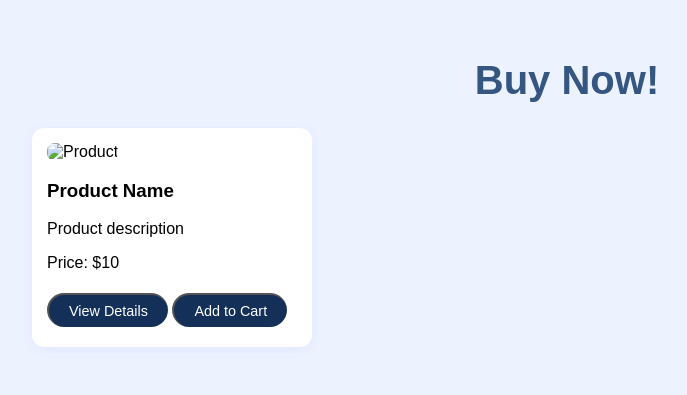
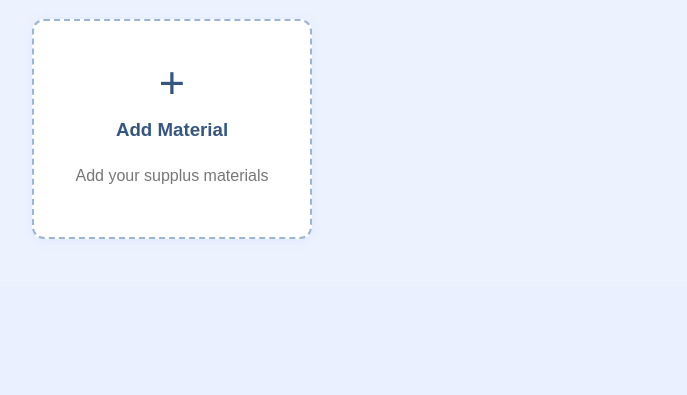
Before and after one commit to it25000032-ship-it/FAID2026, a PHP site: page /home.html in a window 1280 px wide. Shown: the part 648-1043 px from the top of the page, without its empty margins (73-760 px from the left). After the commit the page ends 887 px from the top, so only its background shows below. Run offline with PHP 8.4, Linux system fonts and the light colour scheme; data that the repository does not hold is empty.

Commit message:
Adding cards, adding JavaScript and PHP files, and the add button

```diff
--- a/WTproject/CSS/homeStyle.css
+++ b/WTproject/CSS/homeStyle.css
@@ -69,7 +69,7 @@ button {
     box-shadow: none;
 }
 
-.category_material .category {
+category_material .category {
         padding: 12px 18px;
         background: #cbdcf7;
         color: #000f;
@@ -79,20 +79,17 @@ button {
         font-weight: 600;
         cursor: pointer;
         transition: all 0.25s ease;
-
 }
 
  .category_material .category:hover {
             background: #cbdcf7;
             transform: translateY(-2px);
-
  }
 
  .category_material .category.active {
             background: #355681;
             color: white;
             box-shadow: 0 4px 10px #35568130;
-
  }
 
 .hero-content {
@@ -112,7 +109,6 @@ button {
         font-size: clamp(32px, 4vw, 48px);
         font-weight: 700;
         line-height: 1.2;
-
 }
 
 .hero-content h2 {
@@ -145,7 +141,6 @@ button {
         padding: 10px 12px;
         font-size: 15px;
  }
-
  .hero-content form button {
         border: none;
         border-radius: 20px;
@@ -154,24 +149,19 @@ button {
         color: white;
         cursor: pointer;
 }
-
-
 .hero-content form button:hover {
             background: #24416a;
 }
-
 .hero-image {
     flex: 1;
     min-width: 280px;
 }
-
 .hero-image img {
         width: 100%;
         height: 380%;
         object-fit: cover;
         border-radius: 15px;
 }
-
 .modal {
     display: none;
     position: fixed;
@@ -183,7 +173,6 @@ button {
     align-items: center;
     z-index: 1000;
 }
-
 .modal-content {
     background: white;
     width: 90%;
@@ -193,8 +182,6 @@ button {
     box-sizing: border-box;
     position: relative;
 }
-
-
 .close-modal {
     position: absolute;
     top: 12px;
@@ -211,13 +198,11 @@ we4
     text-align: center;
     margin-bottom: 25px;
 }
-
 .modal-content form {
     display: flex;
     flex-direction: column;
     gap: 14px;
 }
-
 .modal-content input {
     width: 100%;
     padding: 12px;
@@ -226,7 +211,6 @@ we4
     box-sizing: border-box;
     font-size: 14px;
 }
-
 .modal-content form button {
     padding: 13px;
     background: #355681;
@@ -236,7 +220,6 @@ we4
     cursor: pointer;
     font-size: 15px;
 }
-
 .products {
     padding: 40px 25px;
 }
@@ -246,8 +229,8 @@ we4
     color: #355681;
     margin-bottom: 25px;
     text-align: center;
+
 }
-
 .product-container {
     display: flex;
     flex-wrap: wrap;
@@ -261,17 +244,121 @@ we4
     padding: 15px;
     background-color: white;
 }
-
 .product-card img {
      width: 100%;
      height: 160px;
      object-fit: cover;
      border-radius: 8px;
 }
-
 .product-card button {
     margin: 5px auto;
     justify-content: center;
     padding-left: 20px;
     padding-right: 20px;
     }
+.Add-material {
+    width: 280px;
+    min-height: 220px;
+    box-shadow: 0 2px 10px rgb(223, 232, 255, 0.9);
+    border-radius: 12px;
+    padding: 15px;
+    background-color: white;
+    display: flex;
+    flex-direction: column;
+    justify-content: center;
+    align-items: center;
+    cursor: pointer;
+    border: 2px dashed #9bb5d5;
+}
+
+    .Add-material span {
+        font-size: 45px;
+        color: #355681;
+    }
+
+    .Add-material h3 {
+        color: #355681;
+        margin: 10px 0;
+    }
+
+    .Add-material p {
+        color: #777;
+    }
+
+.modal {
+    display: none;
+    position: fixed;
+    z-index: 1000;
+    inset: 0;
+    background: rgba(0, 0, 0, 0.5);
+    justify-content: center;
+    align-items: center;
+    padding: 20px;
+}
+
+.modal-content {
+    background: white;
+    width: 100%;
+    max-width: 500px;
+    max-height: 85vh;
+    overflow-y: auto;
+    padding: 30px;
+    border-radius: 15px;
+    position: relative;
+    box-sizing: border-box;
+}
+
+.modal-content h2 {
+    color: #355681;
+    text-align: center;
+    margin-bottom: 25px;
+}
+
+.modal-content form {
+    display: flex;
+    flex-direction: column;
+    gap: 10px;
+}
+
+.modal-content label {
+    color: #355681;
+    font-weight: 600;
+    margin-top: 5px;
+}
+
+.modal-content input,
+.modal-content select,
+.modal-content textarea {
+    width: 100%;
+    padding: 12px;
+    border: 1px solid #d5dce8;
+    border-radius: 8px;
+    box-sizing: border-box;
+    font-size: 14px;
+    font-family: inherit;
+}
+
+.modal-content textarea {
+    min-height: 90px;
+    resize: vertical;
+}
+
+.modal-content form button {
+    padding: 13px;
+    background: #355681;
+    color: white;
+    border: none;
+    border-radius: 8px;
+    cursor: pointer;
+    font-size: 15px;
+    margin-top: 10px;
+}
+
+.close-modal {
+    position: absolute;
+    right: 18px;
+    top: 12px;
+    font-size: 25px;
+    cursor: pointer;
+    color: #355681;
+}
--- /dev/null
+++ b/WTproject/FaidProject/getMaterials.php
@@ -0,0 +1,13 @@
+<?php
+ require_once __DIR__ . "/db.php";
+  header("Content-Type: application/json; charset=UTF-8");
+  $sql = "SELECT * FROM materials";
+  $result = $conn->query($sql);
+  $materials = array();
+  if ($result->num_rows > 0) {
+      while($row = $result->fetch_assoc()) {
+          $materials[] = $row;
+      }
+  }
+  echo json_encode($materials);
+?>
--- a/WTproject/JS/home.js
+++ b/WTproject/JS/home.js
@@ -1,63 +1,103 @@
 
 const registerButton = document.getElementById("registerButton");
 const loginButton = document.getElementById("loginButton");
-
 const registerModal = document.getElementById("registerM");
 const loginModal = document.getElementById("loginM");
-
 registerButton.addEventListener("click", function () {
     registerModal.style.display = "flex";
 });
-
-
 loginButton.addEventListener("click", function () {
     loginModal.style.display = "flex";
 });
-
-
 const closeButtons = document.querySelectorAll(".close-modal");
-
 closeButtons.forEach(function (button) {
     button.addEventListener("click", function () {
         registerModal.style.display = "none";
         loginModal.style.display = "none";
     });
 });
-
 registerModal.addEventListener("click", function (event) {
     if (event.target === registerModal) {
         registerModal.style.display = "none";
     }
 });
-
 loginModal.addEventListener("click", function (event) {
     if (event.target === loginModal) {
         loginModal.style.display = "none";
     }
 });
-
-
 document.addEventListener("keydown", function (event) {
     if (event.key === "Escape") {
         registerModal.style.display = "none";
         loginModal.style.display = "none";
     }
 });
-
-
-
 const searchForm = document.getElementById("searchForm");
 const searchInput=document.getElementById("searchInput");
-
 searchForm.addEventListener("submit", function (event) {
   event.preventDefault();
-
  const searchText = searchInput.value.trim();
-
   if (searchText === "") {
         alert("Please enter a product name.");
         return;
-    }
-
+  }
   console.log("Search for:", searchText);
 });
+const materialsContainer = document.querySelector(".product-container");
+console.log(materialsContainer);
+function displayMaterials(materials) {
+       materialsContainer.querySelectorAll(".dynamic-material-card").forEach(card => card.remove());
+       materials.forEach(material => {
+       const card=document.createElement("div");
+       card.classList.add("product-card","dynamic-material-card");
+           card.innerHTML=`
+           <h3>${material.material_name}</h3>
+           <p>${material.description}</p>
+           <p>Category: ${material.category}</p>
+           <p>Price: $${material.price}</p>
+           <p>Quantity: ${material.quantity}</p>
+           <button class="buy-now">Request Material</button>`;
+           materialsContainer.appendChild(card); });
+}
+function getMaterials() {
+     fetch("FaidProject/getMaterials.php")
+       .then(response => response.json())
+       .then(data =>{
+               console.log(" materials:", data);
+               displayMaterials(data); })
+       .catch(error => {
+           console.error("Error fetching materials:", error);
+           });
+}
+ getMaterials()
+const addMaterialButton = document.getElementById("addMaterialBtn");
+const addModal = document.getElementById("addMaterialModal");
+const addCloseButton = document.getElementById("closeAddModel");
+addMaterialButton.addEventListener("click", function () {
+    addModal.style.display = "flex";
+});
+addCloseButton.addEventListener("click", function () {
+    addModal.style.display = "none";
+});
+const addMaterialForm = document.getElementById("addMaterialForm");
+addMaterialForm.addEventListener("submit", function (e) {
+          e.preventDefault();
+          const formData = new FormData(addMaterialForm);
+          fetch("FaidProject/addMaterial.php", {
+                method: "POST",
+                body:formData
+          })
+               .then(response => response.json())
+               .then(data =>{
+                    alert(data.message);
+                    if(data.success) {
+                      addMaterialForm.reset();
+                      addModal.style.display = "none";
+                      getMaterials();
+                    }
+         })
+        .catch(error => {
+        console.error("Error adding material:", error);
+        alert("Error adding material. Please try again.");
+        });
+});
--- a/WTproject/home.html
+++ b/WTproject/home.html
@@ -105,7 +105,7 @@
 
             <h2>Welcome Back</h2>
 
-            <form id="loginForm" action="Faid Project/login.php" method="POST">
+            <form id="loginForm" action="FaidProject/login.php" method="POST">
                 <input type="email" name="email"
                        placeholder="Email Address" required>
 
@@ -117,17 +117,40 @@
         </div>
     </div>
     <section class="products">
-    <h2>Buy Now!</h2>
-    <div class="product-container">
-        <div class="product-card">
-            <img src="" alt="Product">
-            <h3>Product Name</h3>
-            <p>Product description</p>
-            <p>Price: $10</p>
-            <button>View Details</button>
-            <button>Add to Cart</button>
+        <div class="product-container">
+            <buttont typeof="button" class="Add-material" id="addMaterialBtn">
+                <span>+</span>
+                <h3>Add Material</h3>
+                <p>Add your supplus materials</p>
+            </buttont >
+            <div class="modal" id="addMaterialModal">
+                <div class="modal-content">
+                    <div class="close-modal" id="closeAddModel">&times;</div>
+                    <h2>Add New Material</h2>
+                    <form id="addMaterialForm" method="post" enctype="multipart/form-data">
+                        <input type="text" name="material_name" placeholder="Material Name" required>
+                        <label>Category</label>
+                        <select name="category" required>
+                            <option value="">Select Category</option>
+                            <option value="wood">Wooden materials</option>
+                            <option value="metal">Iron and metals</option>
+                            <option value="packaging">Packaging materials and cartons</option>
+                            <option value="plastic">Plastic materials</option>
+                            <option value="electrical">Electrical materials</option>
+                        </select>
+                        <label>description</label>
+                        <textarea name="description" placeholder="Material Description" required></textarea>
+                        <label>Quantity</label>
+                        <input type="number" name="quantity" min="1" required>
+                        <label>Price</label>
+                        <input type="number" name="price" min="0" step="0.01" required>
+                        <label>Material Image</label>
+                        <input type="file" name="image" accept="image/*">
+                        <button type="submit">Add Material</button>
+                    </form>
+                </div>
+            </div>
         </div>
-    </div>
 </section>
     <script src="JS/home.js"></script>
 </body>
```
Also changed, not shown: WTproject/FaidProject/addmaterial.php (added, +95 -0 lines), WTproject/FaidProject/register.php (+41 -9 lines), WTproject/FaidProject/uploads/OIP.webp (added), WTproject/FaidProject/uploads/e3123f5f41684f9033284a92283b511b.webp (added). Lines whose indentation alone changed are shown as unchanged.
